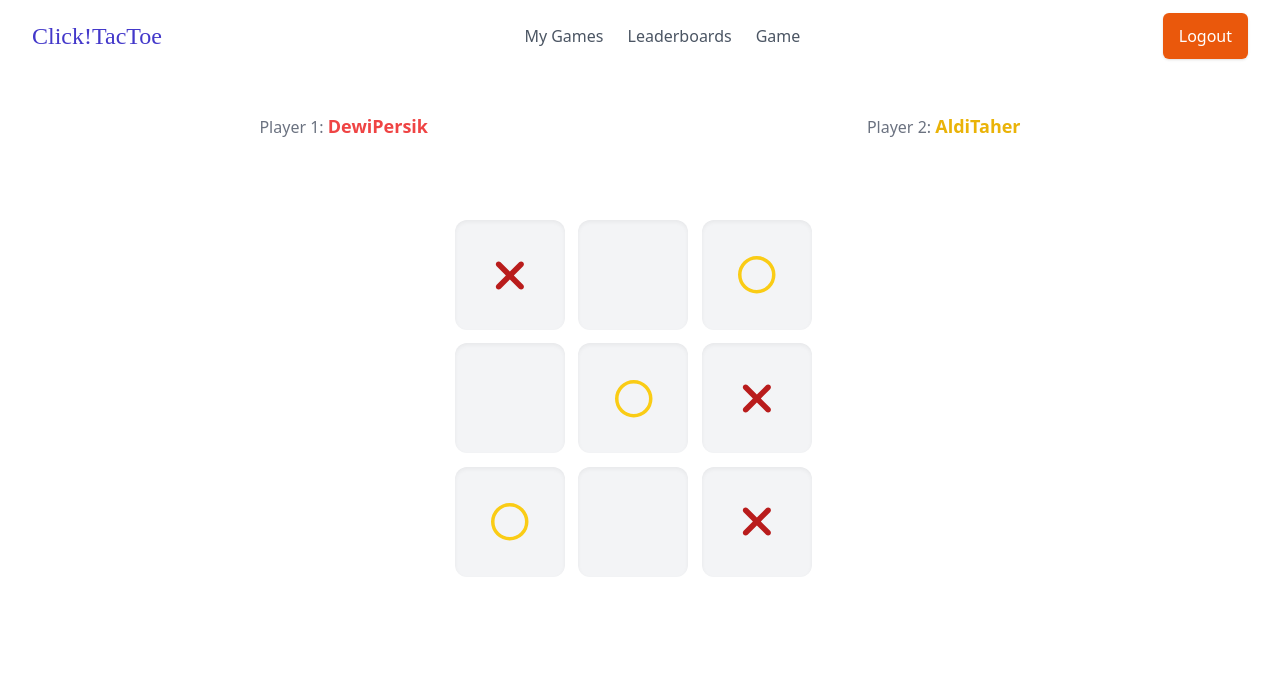
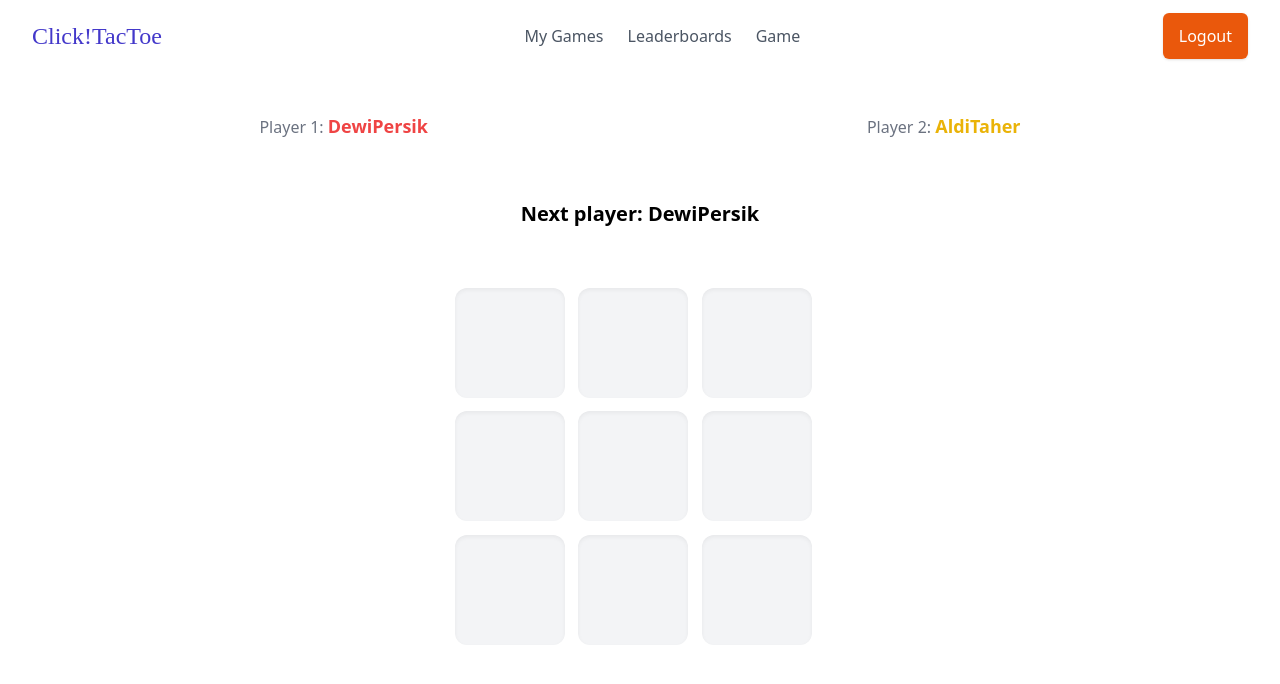
Before and after one commit to MargeryOlethea/ClickTacToe, a React (Vite) app in the folder client/: page /game in a window 1280 px wide. Shown: the top 684 px of the page. Built offline with nearby package versions, Linux system fonts and the light colour scheme; a web font is replaced by a local one.

Commit message:
tic tac toe logic done

```diff
--- a/client/src/components/Nav.jsx
+++ b/client/src/components/Nav.jsx
@@ -66,12 +66,9 @@ export default function Nav() {
           </ul>
         </div>
         <div className="hidden md:inline-block">
-          <a
-            href="javascript:void(0)"
-            className="py-3 px-4 text-white bg-orange-600 hover:bg-orange-500 rounded-md shadow"
-          >
+          <span className="py-3 px-4 text-white bg-orange-600 hover:bg-orange-500 rounded-md shadow">
             Logout
-          </a>
+          </span>
         </div>
       </div>
     </nav>
--- a/client/src/views/GamePage.jsx
+++ b/client/src/views/GamePage.jsx
@@ -1,6 +1,62 @@
+import { useState } from "react";
 import Blocks from "./testing/Blocks";
+import { Link } from "react-router-dom";
 
 function GamePage() {
+  const [squares, setSquares] = useState(Array(9).fill(null));
+  const [xIsNext, setXIsNext] = useState(true);
+
+  function handleClick(i) {
+    if (squares[i] || isWinner(squares)) {
+      return;
+    }
+    const nextSquares = squares.slice();
+
+    nextSquares[i] = xIsNext ? "X" : "O";
+
+    setSquares(nextSquares);
+    setXIsNext(!xIsNext);
+  }
+
+  function isWinner(squares) {
+    const lines = [
+      [0, 1, 2],
+      [3, 4, 5],
+      [6, 7, 8],
+      [0, 3, 6],
+      [1, 4, 7],
+      [2, 5, 8],
+      [0, 4, 8],
+      [2, 4, 6],
+    ];
+
+    for (let i = 0; i < lines.length; i++) {
+      const [a, b, c] = lines[i];
+
+      if (
+        squares[a] &&
+        squares[a] === squares[b] &&
+        squares[a] === squares[c]
+      ) {
+        return squares[a];
+      }
+    }
+    return false;
+  }
+
+  console.log(squares);
+
+  const winner = isWinner(squares);
+
+  let status = "";
+  if (winner === "X") {
+    status = "Winner: " + "DewiPersik";
+  } else if (winner === "O") {
+    status = "Winner: " + "AldiTaher";
+  } else {
+    status = "Next player: " + (xIsNext ? "DewiPersik" : "AldiTaher");
+  }
+
   return (
     <>
       <div className="flex justify-around p-10">
@@ -13,19 +69,29 @@ function GamePage() {
           <span className="font-bold text-yellow-500 text-lg">AldiTaher</span>{" "}
         </p>
       </div>
+      <div className="flex justify-center">
+        <p className="font-extrabold text-xl my-5 mx-auto block">{status}</p>
+      </div>
       <div className="flex justify-center items-center">
         <div className="grid grid-cols-3 w-[450px] h-[450px] bg-white p-10">
-          <Blocks value="X" />
-          <Blocks />
-          <Blocks value="O" />
-          <Blocks />
-          <Blocks value="O" />
-          <Blocks value="X" />
-          <Blocks value="O" />
-          <Blocks />
-          <Blocks value="X" />
+          <Blocks value={squares[0]} onSquareClick={() => handleClick(0)} />
+          <Blocks value={squares[1]} onSquareClick={() => handleClick(1)} />
+          <Blocks value={squares[2]} onSquareClick={() => handleClick(2)} />
+          <Blocks value={squares[3]} onSquareClick={() => handleClick(3)} />
+          <Blocks value={squares[4]} onSquareClick={() => handleClick(4)} />
+          <Blocks value={squares[5]} onSquareClick={() => handleClick(5)} />
+          <Blocks value={squares[6]} onSquareClick={() => handleClick(6)} />
+          <Blocks value={squares[7]} onSquareClick={() => handleClick(7)} />
+          <Blocks value={squares[8]} onSquareClick={() => handleClick(8)} />
         </div>
       </div>
+      {winner && (
+        <div className="flex justify-center">
+          <button className="w-1/6 px-4 py-2 text-white font-medium bg-orange-600 hover:bg-orange-500 active:bg-orange-600 rounded-lg duration-150">
+            <Link to="/">Back to home</Link>
+          </button>
+        </div>
+      )}
     </>
   );
 }
--- a/client/src/views/testing/Blocks.jsx
+++ b/client/src/views/testing/Blocks.jsx
@@ -3,13 +3,14 @@ import { FontAwesomeIcon } from "@fortawesome/react-fontawesome";
 import { faTimes } from "@fortawesome/free-solid-svg-icons";
 import { faCircle as farCircle } from "@fortawesome/free-regular-svg-icons";
 
-function Blocks({ value }) {
+function Blocks({ value, onSquareClick }) {
   return (
     <>
       <button
         className={`h-[110px] w-[110px] shadow-inner rounded-xl bg-gray-100 font-black text-3xl hover:scale-105 transition duration-500 ease-in-out ${
           value === "X" ? "text-red-700" : "text-yellow-400"
         }`}
+        onClick={onSquareClick}
       >
         {value === "X" && <FontAwesomeIcon icon={faTimes} size="xl" />}
         {value === "O" && <FontAwesomeIcon icon={farCircle} size="lg" />}
--- a/client/src/views/testing/Testing.jsx
+++ b/client/src/views/testing/Testing.jsx
@@ -31,24 +31,7 @@ function Testing() {
         {" "}
         buka create room
       </button>
-      <div className="h-screen w-screen p-10 flex justify-center items-center">
-        <div className="h-5/6 w-5/6 shadow-lg rounded-2xl p-10">
-          <p className="font-bold text-3xl mx-auto">Your Game</p>
-          <div className="flex justify-center items-center">
-            <div className="grid grid-cols-3 w-[450px] h-[450px] bg-white p-10">
-              <Blocks value="X" />
-              <Blocks />
-              <Blocks value="O" />
-              <Blocks />
-              <Blocks value="O" />
-              <Blocks value="X" />
-              <Blocks value="O" />
-              <Blocks />
-              <Blocks value="X" />
-            </div>
-          </div>
-        </div>
-      </div>
+      <div className="h-screen w-screen p-10 flex justify-center items-center"></div>
       <PasswordFormModal
         isOpen={isPasswordModalOpen}
         onClose={closePasswordModal}
```
